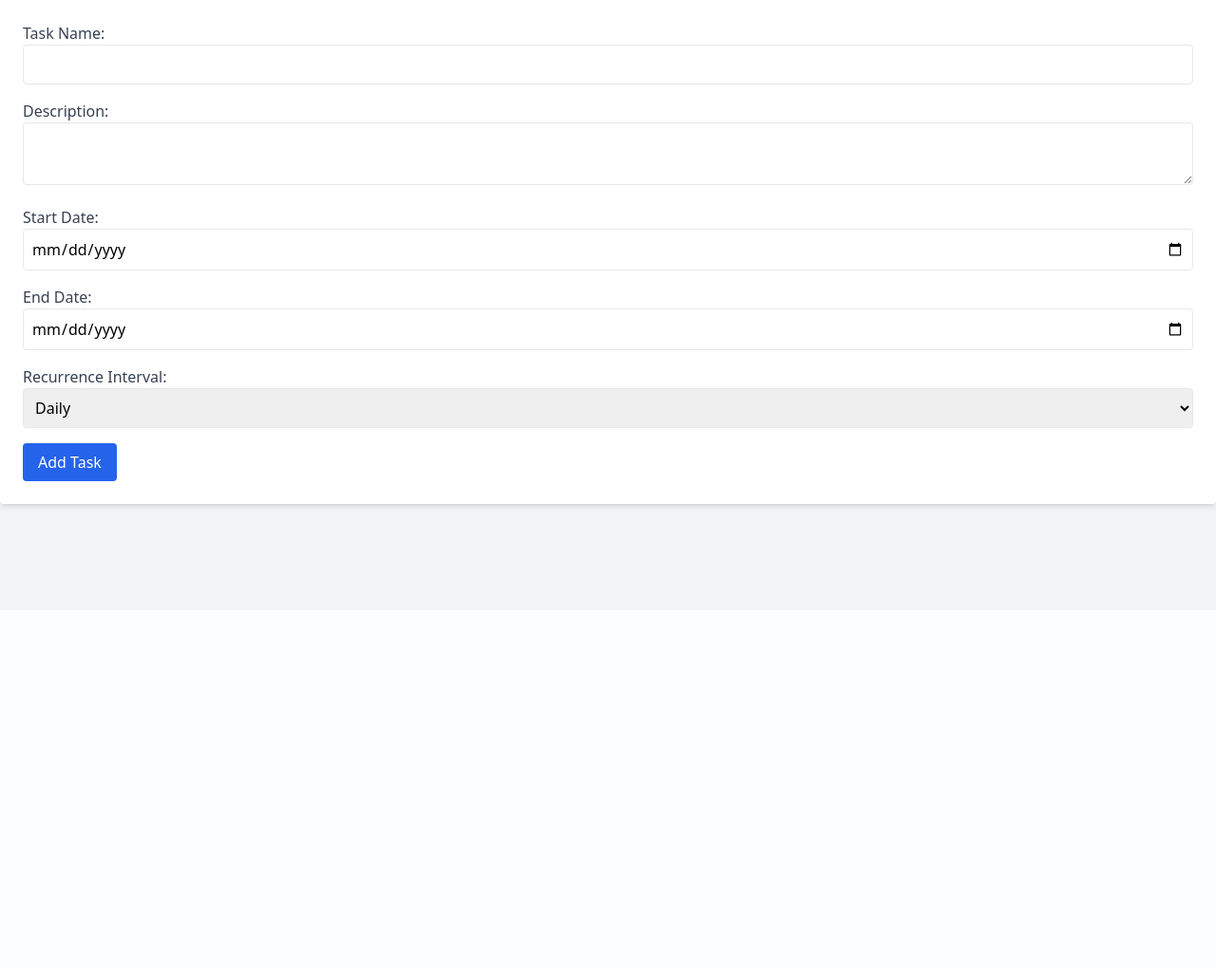
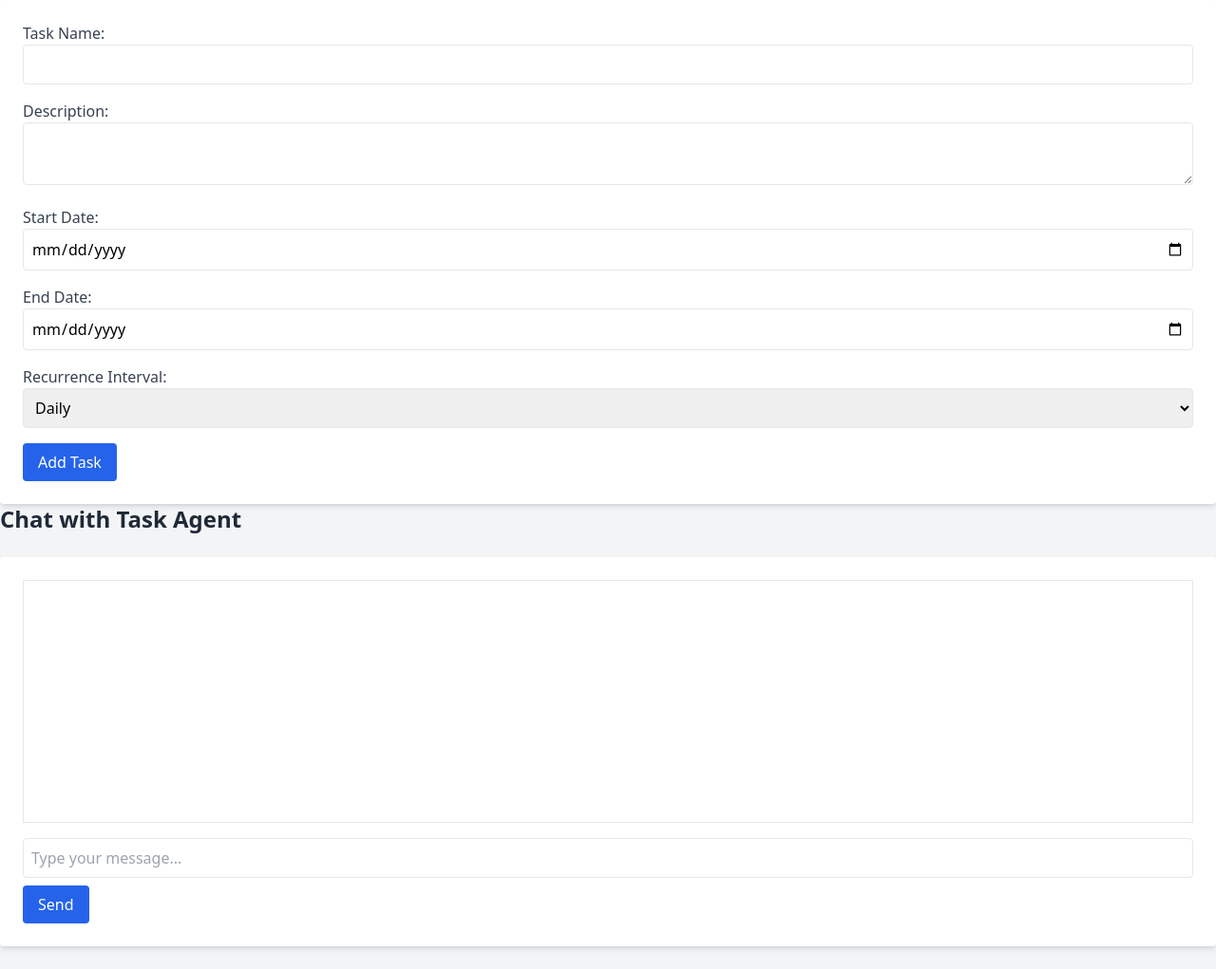
Before and after one commit to mackdr91/ai_task_automator, a Flask app: page / in a window 1280 px wide. Shown: the part 157-1178 px from the top of the page at 95% size. Before the commit the page ends 694 px from the top, so only its background shows below. Run offline with Flask 3, Linux system fonts and the light colour scheme.

Commit message:
Added AI Chat with Task agent

```diff
--- a/app.py
+++ b/app.py
@@ -4,78 +4,140 @@ from supabase import create_client, Client
 from dotenv import load_dotenv
 from werkzeug.security import generate_password_hash, check_password_hash
 
-load_dotenv()  # Load environment variables
+import openai
+load_dotenv  # Loads environment variables from a `.env` file, if available
 
-app = Flask(__name__)
-app.secret_key = 'supersecretkey'  # Change this in production!
-
-# Supabase setup
-supabase_url = os.getenv('SUPABASE_URL')
-supabase_key = os.getenv('SUPABASE_KEY')
-supabase: Client = create_client(supabase_url, supabase_key)
-
-@app.route('/')
-def home():
-    return render_template('task_input.html')
-
-@app.route('/add_task', methods=['POST'])
-def add_task():
-    if 'user_id' not in session:
-        return redirect(url_for('login'))
-
-    user_id = session['user_id']
-    task_name = request.form.get('task_name')
-    description = request.form.get('description')
-    start_date = request.form.get('start_date')
-    end_date = request.form.get('end_date')
-    recurrence_interval = request.form.get('recurrence_interval')
-
-    # Save task to Supabase
-    supabase.table('tasks').insert({
-        "user_id": user_id,
-        "task_name": task_name,
-        "description": description,
-        "start_date": start_date,
-        "end_date": end_date,
-        "recurrence_interval": recurrence_interval
-    }).execute()
-
-    return redirect(url_for('home'))
+# Initialize OpenAI API key from environment variables
+openai.api_key = os.getenv("OPENAI_API_KEY")
 
 
-@app.route('/register', methods=['GET', 'POST'])
+load_dotenv()  # Load environment variables from a .env file
+
+# Initialize the Flask app
+app = Flask(__name__)
+app.secret_key = os.getenv("SECRET_KEY")  # Secret key for session management (update this in production for security)
+
+# Supabase setup - URL and Key are fetched from environment variables
+supabase_url = os.getenv("SUPABASE_URL")
+supabase_key = os.getenv("SUPABASE_KEY")
+supabase: Client = create_client(supabase_url, supabase_key)  # Initializes the Supabase client
+
+# Define a route for the homepage
+@app.route("/")
+def home():
+    # Render the home page template `task_input.html`
+    return render_template("task_input.html")
+
+
+# Define a route to add a task, only accessible via POST requests
+@app.route("/add_task", methods=["POST"])
+def add_task():
+    # Check if user is logged in (session contains user_id)
+    if "user_id" not in session:
+        return redirect(url_for("login"))  # Redirect to login if not authenticated
+
+    # Retrieve current user ID from session and task data from the form
+    user_id = session["user_id"]
+    task_name = request.form.get("task_name")
+    description = request.form.get("description")
+    start_date = request.form.get("start_date")
+    end_date = request.form.get("end_date")
+    recurrence_interval = request.form.get("recurrence_interval")
+
+    # Insert the task into the Supabase "tasks" table with the collected information
+    supabase.table("tasks").insert(
+        {
+            "user_id": user_id,
+            "task_name": task_name,
+            "description": description,
+            "start_date": start_date,
+            "end_date": end_date,
+            "recurrence_interval": recurrence_interval,
+        }
+    ).execute()
+
+    return redirect(url_for("home"))  # Redirect to home page after adding task
+
+
+# Define a route for user registration
+@app.route("/register", methods=["GET", "POST"])
 def register():
-    if request.method == 'POST':
-        email = request.form.get('email')
-        password = request.form.get('password')
-        hashed_password = generate_password_hash(password)
+    # Handle form submission (only process POST requests)
+    if request.method == "POST":
+        email = request.form.get("email")  # Get email from form
+        password = request.form.get("password")  # Get password from form
+        hashed_password = generate_password_hash(password)  # Hash the password for security
 
-        # Save user to Supabase
-        supabase.table('users').insert({"email": email, "password": hashed_password}).execute()
-        return redirect(url_for('login'))
+        # Insert the new user into the Supabase "users" table
+        supabase.table("users").insert(
+            {"email": email, "password": hashed_password}
+        ).execute()
+        return redirect(url_for("login"))  # Redirect to login after successful registration
 
-    return render_template('register.html')
+    # Render registration template if request method is GET
+    return render_template("register.html")
 
-@app.route('/login', methods=['GET', 'POST'])
+
+# Define a route for user login
+@app.route("/login", methods=["GET", "POST"])
 def login():
-    if request.method == 'POST':
-        email = request.form.get('email')
-        password = request.form.get('password')
+    # Handle form submission (only process POST requests)
+    if request.method == "POST":
+        email = request.form.get("email")  # Get email from form
+        password = request.form.get("password")  # Get password from form
 
-        # Fetch user from Supabase
-        user = supabase.table('users').select("*").eq('email', email).execute()
-        if user.data and check_password_hash(user.data[0]['password'], password):
-            session['user_id'] = user.data[0]['id']
-            return redirect(url_for('home'))
+        # Fetch user data from Supabase based on the provided email
+        user = supabase.table("users").select("*").eq("email", email).execute()
+
+        # Verify password and check if user exists
+        if user.data and check_password_hash(user.data[0]["password"], password):
+            session["user_id"] = user.data[0]["id"]  # Save user ID in session for authentication
+            return redirect(url_for("home"))  # Redirect to homepage after successful login
         else:
-            return "Invalid credentials", 401
+            return "Invalid credentials", 401  # Return error for invalid login
 
-    return render_template('login.html')
+    # Render login template if request method is GET
+    return render_template("login.html")
 
-@app.route('/logout')
+
+# Define a route for user logout
+@app.route("/logout")
 def logout():
-    session.pop('user_id', None)
-    return redirect(url_for('login'))
+    session.pop("user_id", None)  # Remove user ID from session to log out
+    return redirect(url_for("login"))  # Redirect to login page
 
-if __name__ == '__main__':
+
+# Define a route to handle chat interactions, accessible only via POST requests
+@app.route("/chat", methods=["POST"])
+def chat():
+    # Get the user's message from the JSON request body
+    user_message = request.json.get("message")
+
+    # Check if a message was provided
+    if not user_message:
+        return {"error": "Message is required"}, 400  # Return error if message is missing
+
+    # Send user message to OpenAI API to generate a response
+    response = openai.chat.completions.create(model="gpt-4o-mini",  # Specify the OpenAI model
+            messages=[
+                {
+                    "role": "system",
+                    "content": """
+                    Role:
+                    You are a professional AI assistant that manages tasks and scheduling.
+
+                    Task:
+                    Your job is to provide task details, including the task name, description, start and end dates, and recurrence interval.
+                    Assist the user in creating tasks""",
+                },
+                {"role": "user", "content": user_message},
+           ])
+
+    # Extract the assistant's reply from the OpenAI response
+    agent_reply = response.choices[0].message.content.strip()
+    return {"reply": agent_reply}  # Return the reply as JSON
+
+
+# Run the Flask app in debug mode
+if __name__ == "__main__":
     app.run(debug=True)
--- a/requirements.txt
+++ b/requirements.txt
@@ -9,6 +9,7 @@ certifi==2024.8.30
 charset-normalizer==3.4.0
 click==8.1.7
 deprecation==2.1.0
+distro==1.9.0
 Flask==3.0.3
 frozenlist==1.5.0
 gotrue==2.9.3
@@ -21,8 +22,10 @@ hyperframe==6.0.1
 idna==3.10
 itsdangerous==2.2.0
 Jinja2==3.1.4
+jiter==0.7.0
 MarkupSafe==3.0.2
 multidict==6.1.0
+openai==1.54.0
 packaging==24.1
 postgrest==0.17.2
 propcache==0.2.0
@@ -37,6 +40,7 @@ sniffio==1.3.1
 storage3==0.8.2
 supabase==2.9.1
 supafunc==0.6.2
+tqdm==4.66.6
 typing_extensions==4.12.2
 urllib3==2.2.3
 websockets==13.1
--- a/templates/task_input.html
+++ b/templates/task_input.html
@@ -34,4 +34,49 @@
 
     <button type="submit" class="bg-blue-600 text-white px-4 py-2 rounded hover:bg-blue-700">Add Task</button>
 </form>
+
+
+
+<h1 class="text-2xl font-semibold text-gray-800 mb-6">Chat with Task Agent</h1>
+
+<div class="bg-white p-6 rounded shadow-md mb-6">
+    <div id="chatbox" class="border p-4 h-64 overflow-y-scroll">
+        <!-- Chat messages will appear here -->
+    </div>
+
+    <input type="text" id="userInput" placeholder="Type your message..." class="w-full p-2 border rounded mt-4">
+    <button type="button" onclick="sendMessage()" class="bg-blue-600 text-white px-4 py-2 rounded hover:bg-blue-700 mt-2">Send</button>
+</div>
+
+<script>
+    async function sendMessage() {
+        const userInput = document.getElementById('userInput').value;
+        if (!userInput) {
+            alert('Please type a message.');
+            return;
+        }
+
+        // Display user's message in the chatbox
+        const chatbox = document.getElementById('chatbox');
+        chatbox.innerHTML += `<p><strong>You:</strong> ${userInput}</p>`;
+
+        // Send the message to the backend
+        const response = await fetch('/chat', {
+            method: 'POST',
+            headers: { 'Content-Type': 'application/json' },
+            body: JSON.stringify({ message: userInput })
+        });
+
+        const result = await response.json();
+        if (result.reply) {
+            chatbox.innerHTML += `<p><strong>Agent:</strong> ${result.reply}</p>`;
+            chatbox.scrollTop = chatbox.scrollHeight;
+        } else {
+            alert('Agent is unable to respond.');
+        }
+
+        // Clear user input field
+        document.getElementById('userInput').value = '';
+    }
+</script>
 {% endblock %}
```
